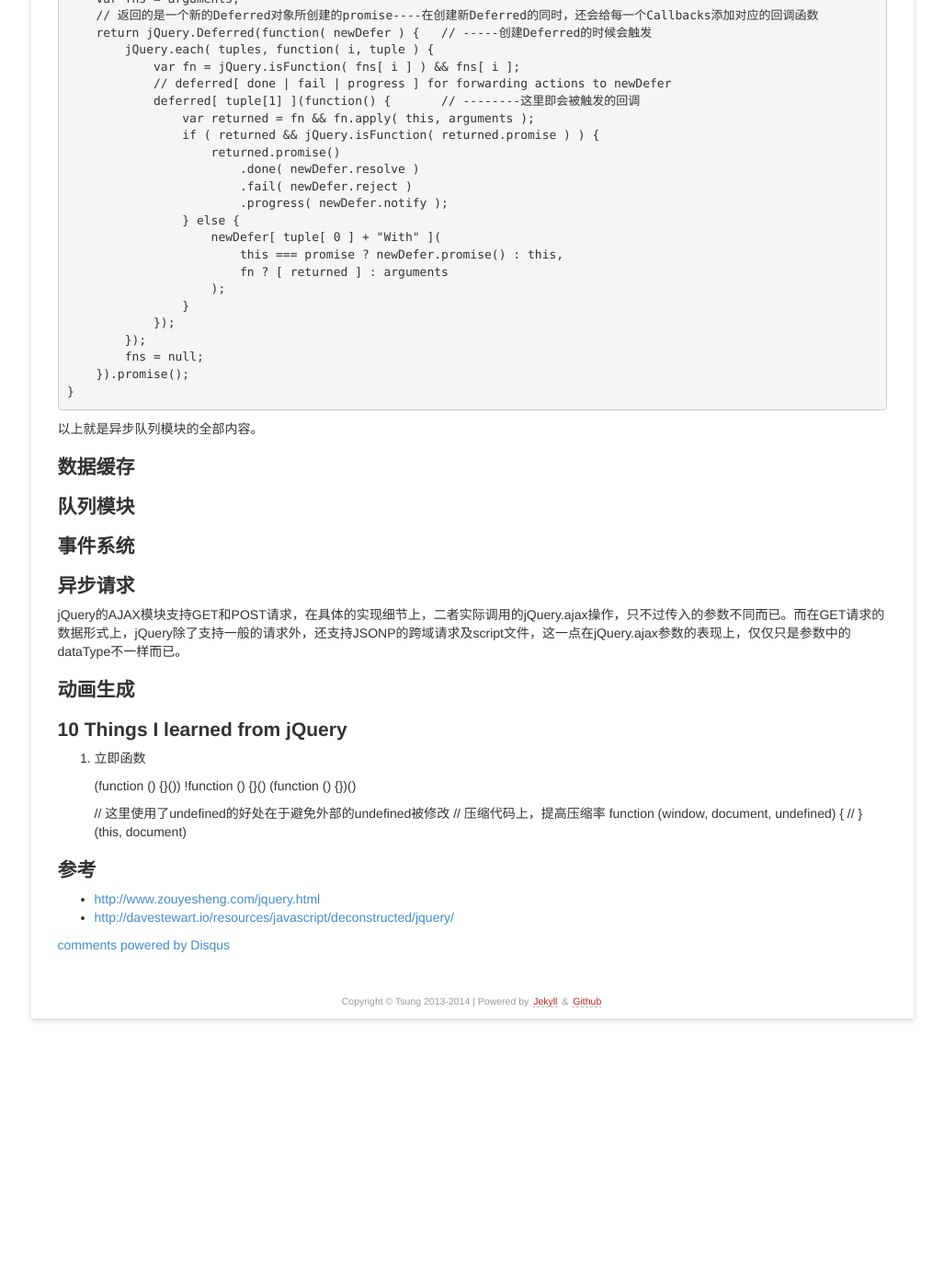
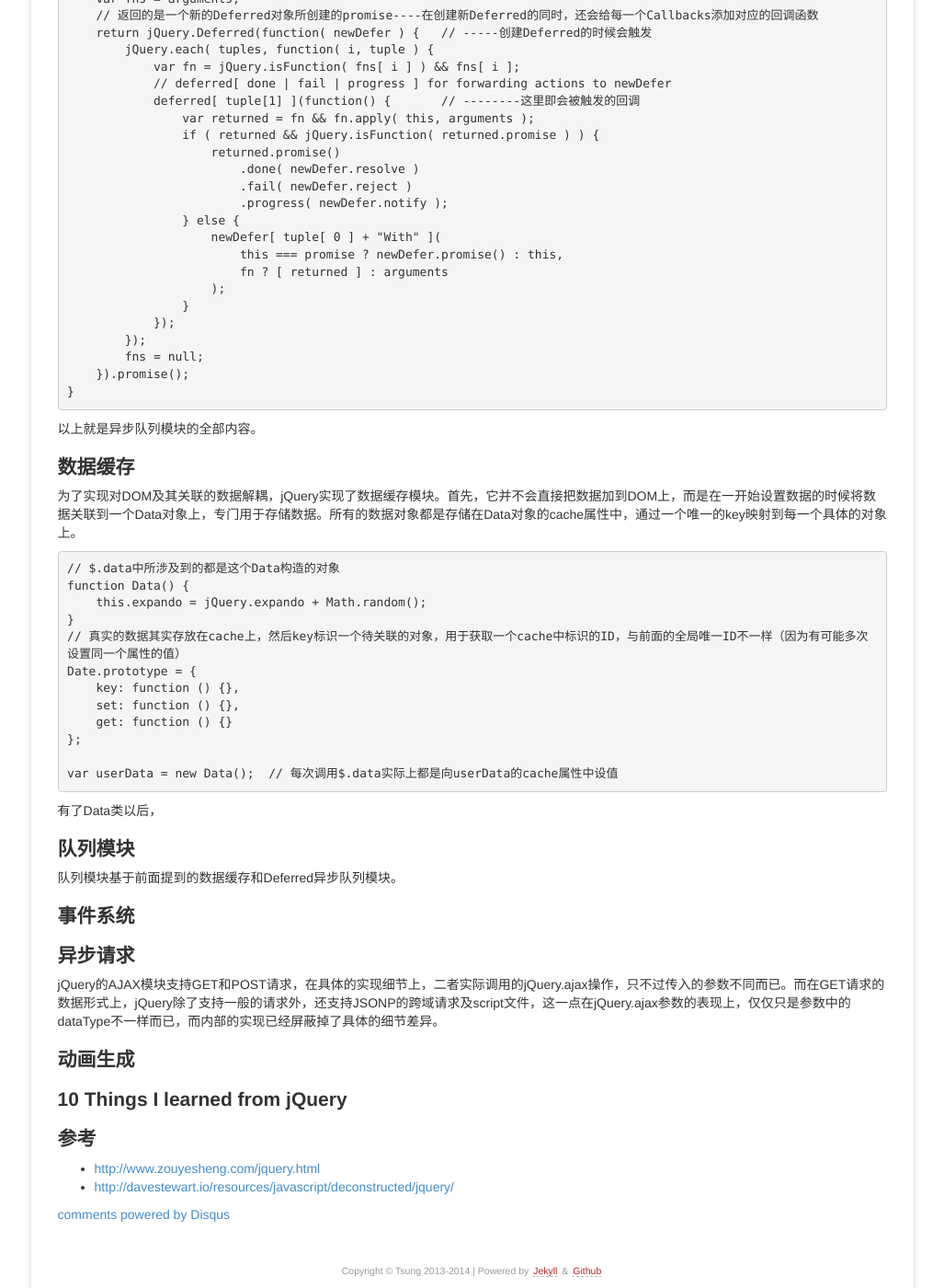
Before and after one commit to JiaxiangZheng/octman, a Jekyll site: the page built from notes/jquery.md, in a window 1280 px wide and 1400 px high, scrolled down 4451 px. Shown: the whole window at 92% size, without its empty margins (126-1153 px from the left). Built offline with Jekyll 4.4.1, drawn with Linux system fonts in a browser that asks for light colours; comment, search, counter and statistics services are not loaded.

Commit message:
update data module

```diff
--- a/notes/jquery.md
+++ b/notes/jquery.md
@@ -236,32 +236,37 @@ TODO：Callbacks的实现。
 
 ## 数据缓存
 
+为了实现对DOM及其关联的数据解耦，jQuery实现了数据缓存模块。首先，它并不会直接把数据加到DOM上，而是在一开始设置数据的时候将数据关联到一个Data对象上，专门用于存储数据。所有的数据对象都是存储在Data对象的cache属性中，通过一个唯一的key映射到每一个具体的对象上。
+
+    // $.data中所涉及到的都是这个Data构造的对象
+    function Data() {
+        this.expando = jQuery.expando + Math.random();
+    }
+    // 真实的数据其实存放在cache上，然后key标识一个待关联的对象，用于获取一个cache中标识的ID，与前面的全局唯一ID不一样（因为有可能多次设置同一个属性的值）
+    Date.prototype = {
+        key: function () {},
+        set: function () {},
+        get: function () {}
+    };
+
+    var userData = new Data();  // 每次调用$.data实际上都是向userData的cache属性中设值
+
+有了Data类以后，
+
 ## 队列模块
+
+队列模块基于前面提到的数据缓存和Deferred异步队列模块。
 
 ## 事件系统
 
 ## 异步请求
 
-jQuery的AJAX模块支持GET和POST请求，在具体的实现细节上，二者实际调用的jQuery.ajax操作，只不过传入的参数不同而已。而在GET请求的数据形式上，jQuery除了支持一般的请求外，还支持JSONP的跨域请求及script文件，这一点在jQuery.ajax参数的表现上，仅仅只是参数中的dataType不一样而已。
-
+jQuery的AJAX模块支持GET和POST请求，在具体的实现细节上，二者实际调用的jQuery.ajax操作，只不过传入的参数不同而已。而在GET请求的数据形式上，jQuery除了支持一般的请求外，还支持JSONP的跨域请求及script文件，这一点在jQuery.ajax参数的表现上，仅仅只是参数中的dataType不一样而已，而内部的实现已经屏蔽掉了具体的细节差异。
 
 ## 动画生成
 
 ## 10 Things I learned from jQuery
 
-1. 立即函数
-
-    (function () {}())
-    !function () {}()
-    (function () {})()
-
-    // 这里使用了undefined的好处在于避免外部的undefined被修改
-    // 压缩代码上，提高压缩率
-    function (window, document, undefined) {
-        //
-    }(this, document)
-
-
 ## 参考
 
 * [http://www.zouyesheng.com/jquery.html](http://www.zouyesheng.com/jquery.html)
```
